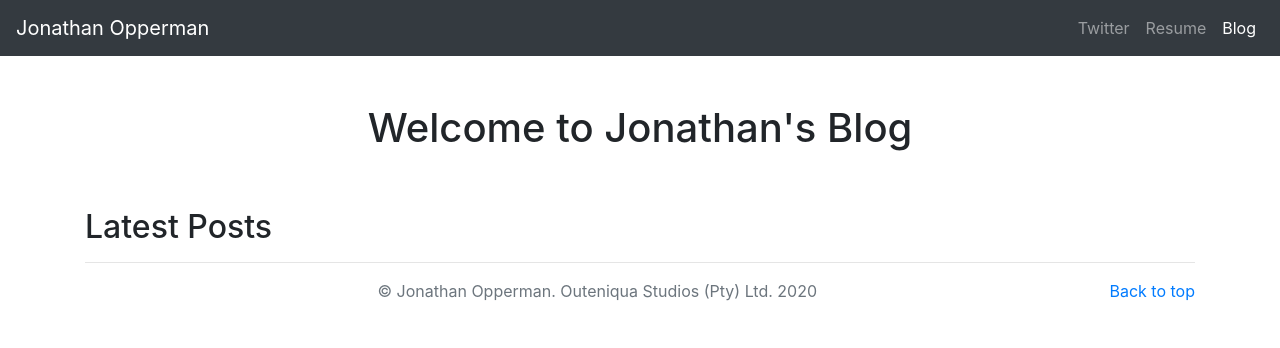
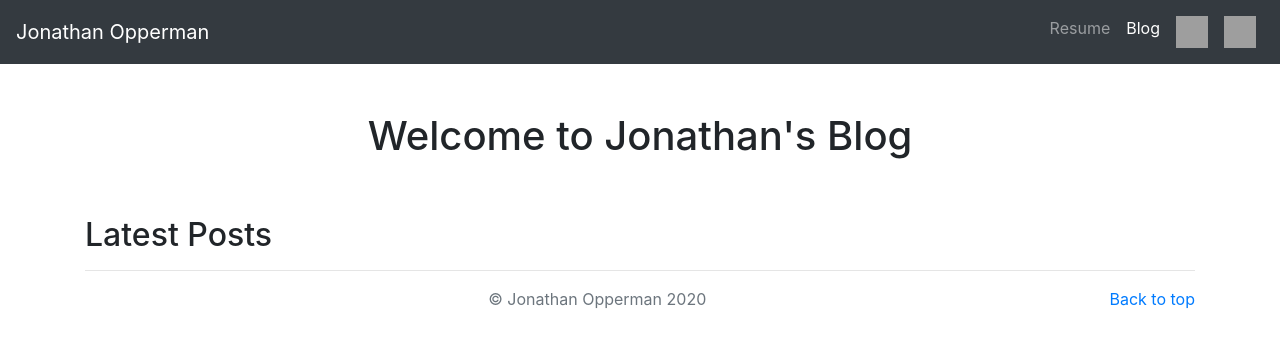
Before and after one commit to jcopperman/jubilant-octo-adventure, a Django app: page /blog/ in a window 1280 px wide. Shown: the top 348 px of the page. Run offline with Django 3.2, Linux system fonts and the light colour scheme; data that the repository does not hold is empty; some libraries are stand-ins or nearby versions; grey boxes are pictures that could not be loaded.

Commit message:
Edited copyright

```diff
--- a/blog/templates/blog/allblogs.html
+++ b/blog/templates/blog/allblogs.html
@@ -57,9 +57,10 @@
             </button>
             <div class="collapse navbar-collapse" id="navbarNavAltMarkup">
                 <div class="navbar-nav ml-auto">
-                    <a class="nav-item nav-link" href="#">Twitter</a>
                     <a class="nav-item nav-link" href="{% static 'Jonathan Opperman -CV.pdf'%}">Resume</a>
                     <a class="nav-item nav-link active" href="{% url 'allblogs' %}">Blog</a>
+                    <a class="nav-item nav-link" href="https://github.com/jcopperman/jubilant-octo-adventure"><img height="32" width="32" src="https://cdn.jsdelivr.net/npm/simple-icons@latest/icons/github.svg" /></a>
+                    <a class="nav-item nav-link" href="https://twitter.com/TesterTrending"><img height="32" width="32" src="https://cdn.jsdelivr.net/npm/simple-icons@latest/icons/twitter.svg" /></a>
                     <!-- <a class="nav-item nav-link disabled" href="#" tabindex="-1" aria-disabled="true">Admin</a> -->
                 </div>
             </div>
@@ -106,7 +107,7 @@
             <p class="float-right">
                 <a href="#">Back to top</a>
             </p>
-            <p>© Jonathan Opperman. Outeniqua Studios (Pty) Ltd. {% now "Y" %}</p>
+            <p>© Jonathan Opperman {% now "Y" %}</p>
         </div>
     </footer>
     <script src="https://code.jquery.com/jquery-3.4.1.slim.min.js"
--- a/blog/templates/blog/detail.html
+++ b/blog/templates/blog/detail.html
@@ -57,9 +57,10 @@
             </button>
             <div class="collapse navbar-collapse" id="navbarNavAltMarkup">
                 <div class="navbar-nav ml-auto">
-                    <a class="nav-item nav-link" href="#">Twitter</a>
                     <a class="nav-item nav-link" href="{% static 'Jonathan Opperman -CV.pdf'%}">Resume</a>
                     <a class="nav-item nav-link active" href="{% url 'allblogs' %}">Blog</a>
+                    <a class="nav-item nav-link" href="https://github.com/jcopperman/jubilant-octo-adventure"><img height="32" width="32" src="https://cdn.jsdelivr.net/npm/simple-icons@latest/icons/github.svg" /></a>
+                    <a class="nav-item nav-link" href="https://twitter.com/TesterTrending"><img height="32" width="32" src="https://cdn.jsdelivr.net/npm/simple-icons@latest/icons/twitter.svg" /></a>
                     <!-- <a class="nav-item nav-link disabled" href="#" tabindex="-1" aria-disabled="true">Admin</a> -->
                 </div>
             </div>
@@ -87,7 +88,7 @@
             <p class="float-right">
                 <a href="#">Back to top</a>
             </p>
-            <p>© Jonathan Opperman. Outeniqua Studios (Pty) Ltd. {% now "Y" %}</p>
+            <p>© Jonathan Opperman {% now "Y" %}</p>
         </div>
     </footer>
     <script src="https://code.jquery.com/jquery-3.4.1.slim.min.js"
--- a/jobs/templates/jobs/home.html
+++ b/jobs/templates/jobs/home.html
@@ -49,7 +49,7 @@
 <body>
     <header>
         <nav class="navbar navbar-expand-lg navbar-dark bg-dark">
-            <a class="navbar-brand" href="#">Jonathan Opperman</a>
+            <a class="navbar-brand" href="{% url 'home' %}">Jonathan Opperman</a>
             <button class="navbar-toggler" type="button" data-toggle="collapse" data-target="#navbarNavAltMarkup"
                 aria-controls="navbarNavAltMarkup" aria-expanded="false" aria-label="Toggle navigation">
                 <span class="navbar-toggler-icon"></span>
@@ -113,7 +113,7 @@
             <p class="float-right">
                 <a href="#">Back to top</a>
             </p>
-            <p>© Jonathan Opperman. Outeniqua Studios (Pty) Ltd. {% now "Y" %}</p>
+            <p>© Jonathan Opperman {% now "Y" %}</p>
         </div>
     </footer>
     <script src="https://code.jquery.com/jquery-3.4.1.slim.min.js"
```
